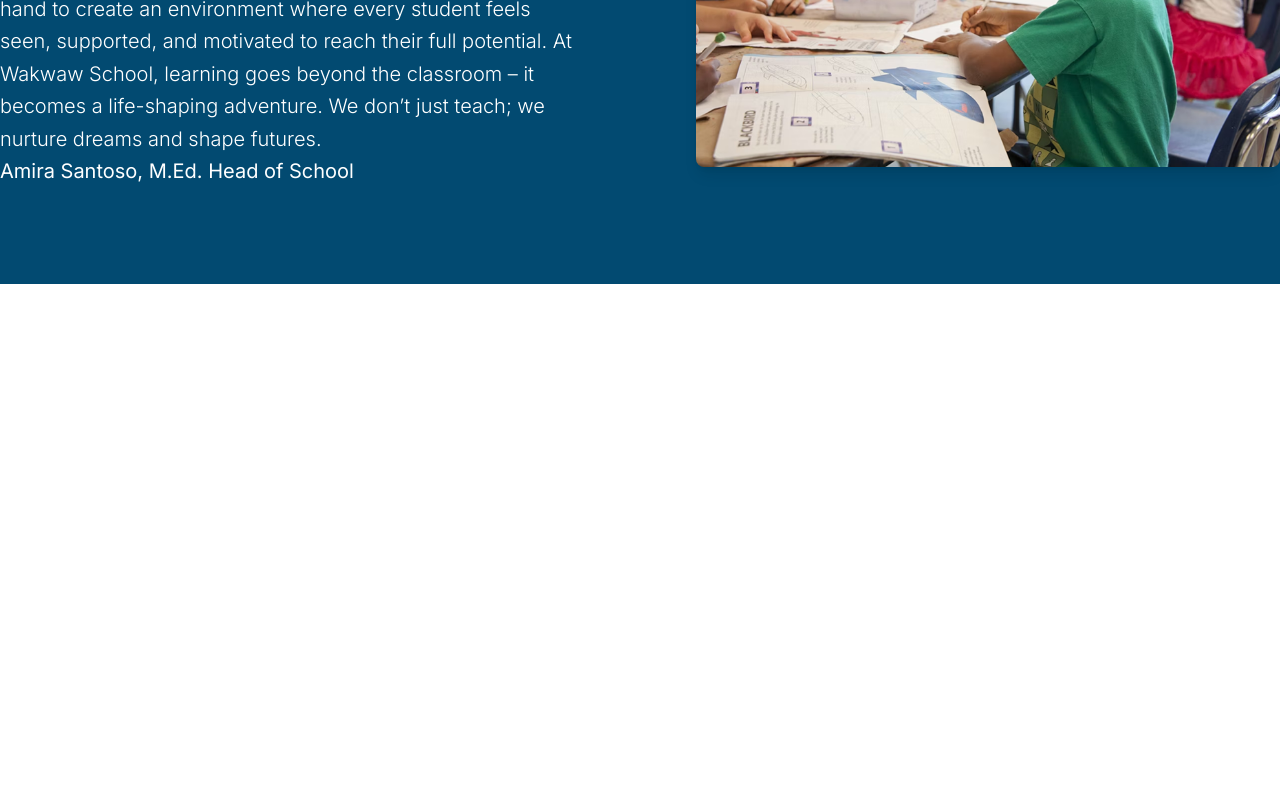
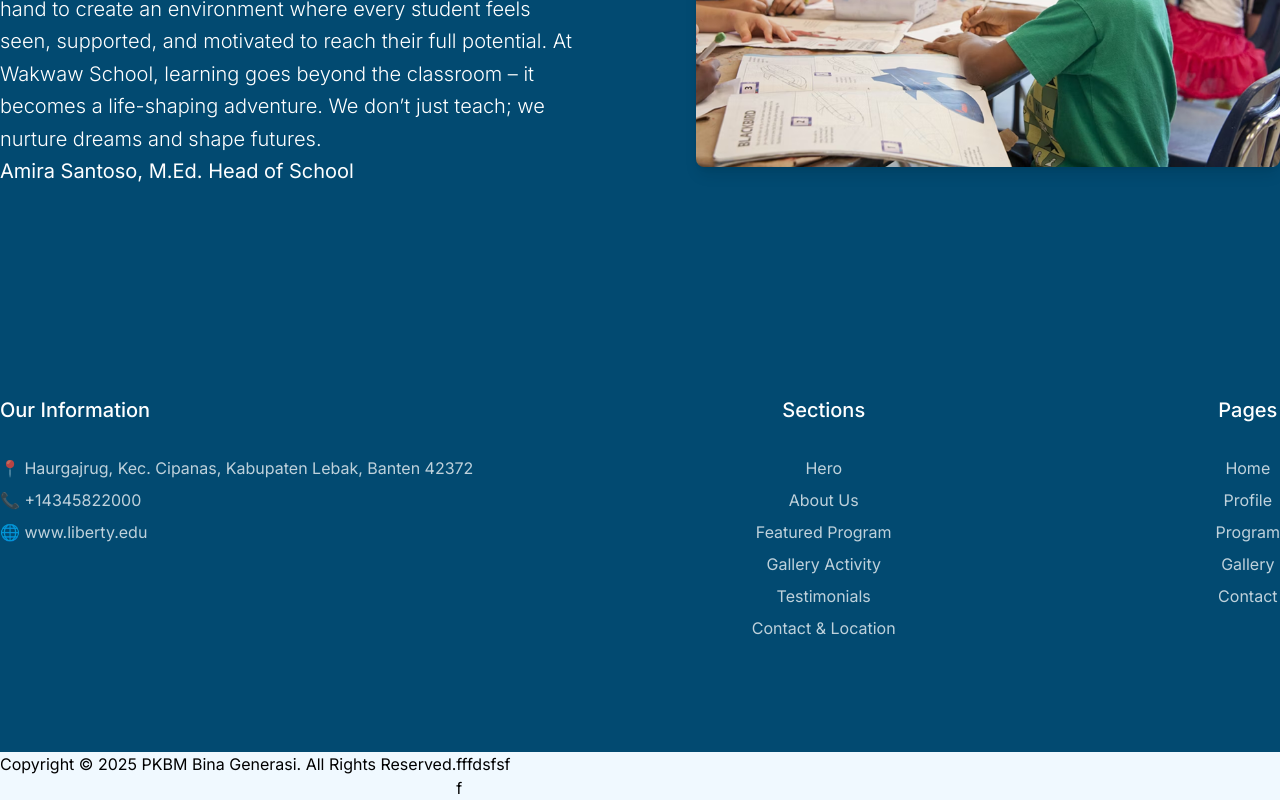
Before and after one commit to kodeintekno-dev/bima-generasi, a Next.js app: page / in a window 1280 px wide. Shown: the part 1138-1938 px from the top of the page. Before the commit the page ends 1422 px from the top, so only its background shows below. Built offline with nearby package versions, Linux system fonts and the light colour scheme.

Commit message:
feat: add footer

```diff
--- a/src/app/About.tsx
+++ b/src/app/About.tsx
@@ -34,5 +34,6 @@ export default function About() {
         </div>
       </div>
     </section>
+
   );
 }
--- a/src/app/globals.css
+++ b/src/app/globals.css
@@ -7,5 +7,6 @@
 @layer base {
   body {
     @apply font-sans;
+    background-color: #F0F9FF;
   }
 }
--- a/src/app/page.tsx
+++ b/src/app/page.tsx
@@ -1,12 +1,14 @@
 
 import Hero from "./Hero";
 import About from "./About";
+import Footer from "@/components/Footer";
 
 export default function Home() {
   return (
     <>
       <Hero />
       <About />
+      <Footer/>
     </>
   );
 }
--- /dev/null
+++ b/src/components/Footer.tsx
@@ -0,0 +1,67 @@
+import React from "react";
+
+export default function Footer() {
+  return (
+    <footer className="bg-[#024A71]">
+      {/* our information */}
+      <div className="container mx-auto flex justify-between py-28">
+        <div className="flex flex-col gap-8">
+          <h6 className="text-white text-xl font-medium">Our Information</h6>
+          <div className="text-white/75 flex flex-col gap-2">
+            <p>📍 Haurgajrug, Kec. Cipanas, Kabupaten Lebak, Banten 42372</p>
+            <p>📞 +14345822000</p>
+            <p>🌐 www.liberty.edu</p>
+          </div>
+        </div>
+        <div className="flex gap-80 items-start">
+          {/* section */}
+          <div className="flex flex-col gap-8 justify-center items-center">
+            <h6 className="text-white text-xl font-medium">Sections</h6>
+            <div className="flex flex-col gap-2">
+              {[
+                "Hero",
+                "About Us",
+                "Featured Program",
+                "Gallery Activity",
+                "Testimonials",
+                "Contact & Location",
+              ].map((item) => (
+                <button
+                  key={item}
+                  className="text-white/75  hover:text-white transition-colors duration-200 "
+                >
+                  {item}
+                </button>
+              ))}
+            </div>
+          </div>
+          {/* pages */}
+          <div className="flex flex-col gap-8 justify-center items-center">
+            <h6 className="text-white text-xl font-medium">Pages</h6>
+            <div className="flex flex-col gap-2">
+              {["Home", "Profile", "Program", "Gallery", "Contact"].map(
+                (item) => (
+                  <button
+                    key={item}
+                    className="text-white/75  hover:text-white transition-colors duration-200 "
+                  >
+                    {item}
+                  </button>
+                )
+              )}
+            </div>
+          </div>
+        </div>
+      </div>
+      <div className="bg-[#F0F9FF]">
+        <div className="container mx-auto flex">
+          Copyright © 2025 PKBM Bina Generasi. All Rights Reserved.{" "}
+          <ul>
+            <li>fffdsfsf</li>
+            <li>f</li>
+          </ul>
+        </div>
+      </div>
+    </footer>
+  );
+}
```
